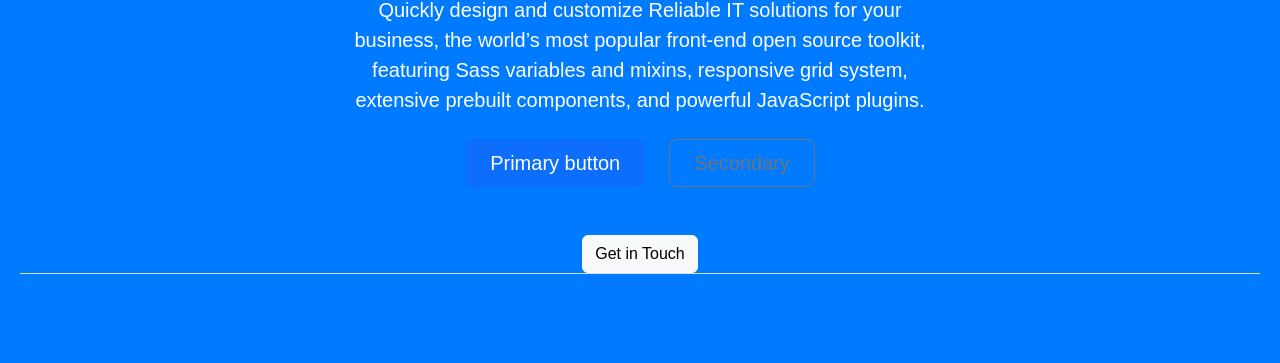
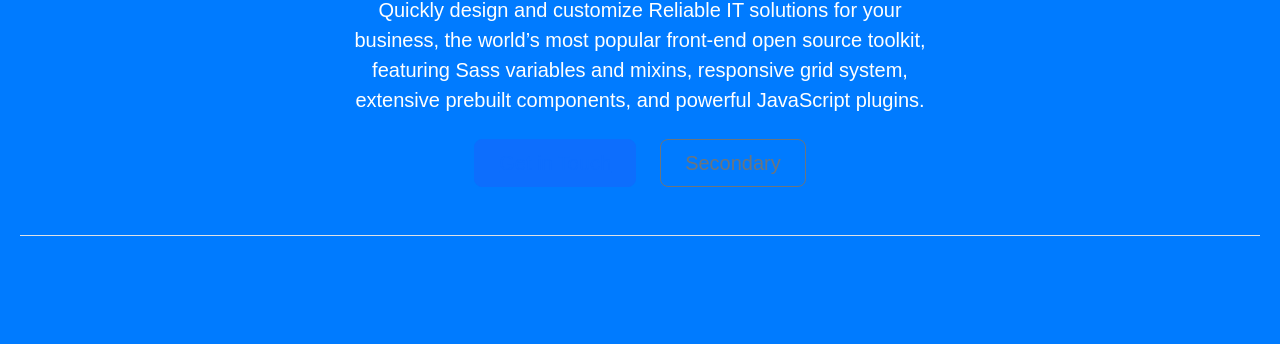
Before and after one commit to NyutonCEO/nyuton-it-services, a plain HTML site: page index.html in a window 1280 px wide. Shown: the part 236-599 px from the top of the page. Drawn offline with nearby package versions, Linux system fonts and the light colour scheme.

Commit message:
Update index.html

```diff
--- a/index.html
+++ b/index.html
@@ -20,11 +20,11 @@
     <div class="col-lg-6 mx-auto">
       <p class="lead mb-4">Quickly design and customize Reliable IT solutions for your business, the world’s most popular front-end open source toolkit, featuring Sass variables and mixins, responsive grid system, extensive prebuilt components, and powerful JavaScript plugins.</p>
       <div class="d-grid gap-2 d-sm-flex justify-content-sm-center mb-5">
-        <button type="button" class="btn btn-primary btn-lg px-4 me-sm-3">Primary button</button>
+        <button type="button" class="btn btn-primary btn-lg px-4 me-sm-3"> <a href="#contact">Get in Touch</a></button>
         <button type="button" class="btn btn-outline-secondary btn-lg px-4">Secondary</button>
       </div>
     </div>
-        <a href="#contact" class="btn btn-light">Get in Touch</a>
+
          </header>
 
     <section class="section" id="services">
```
